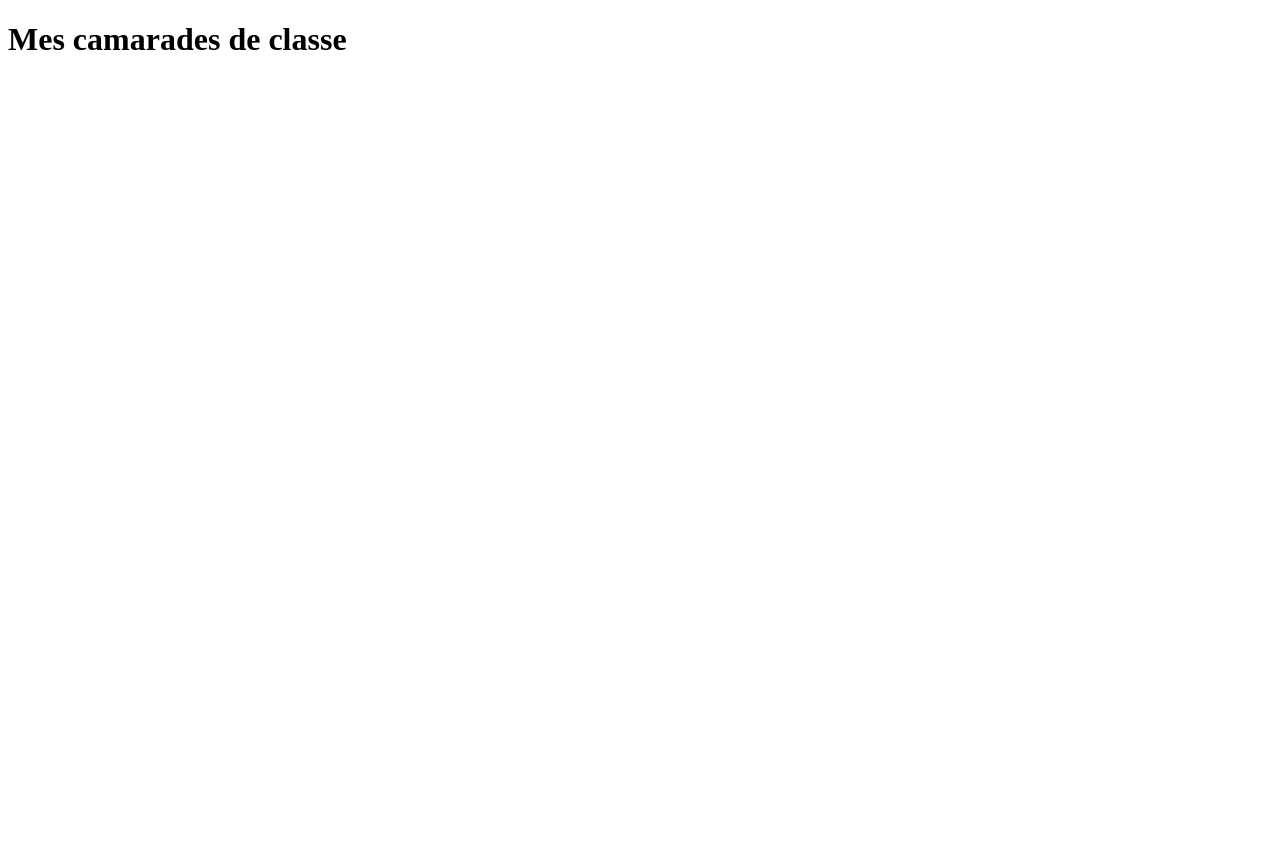
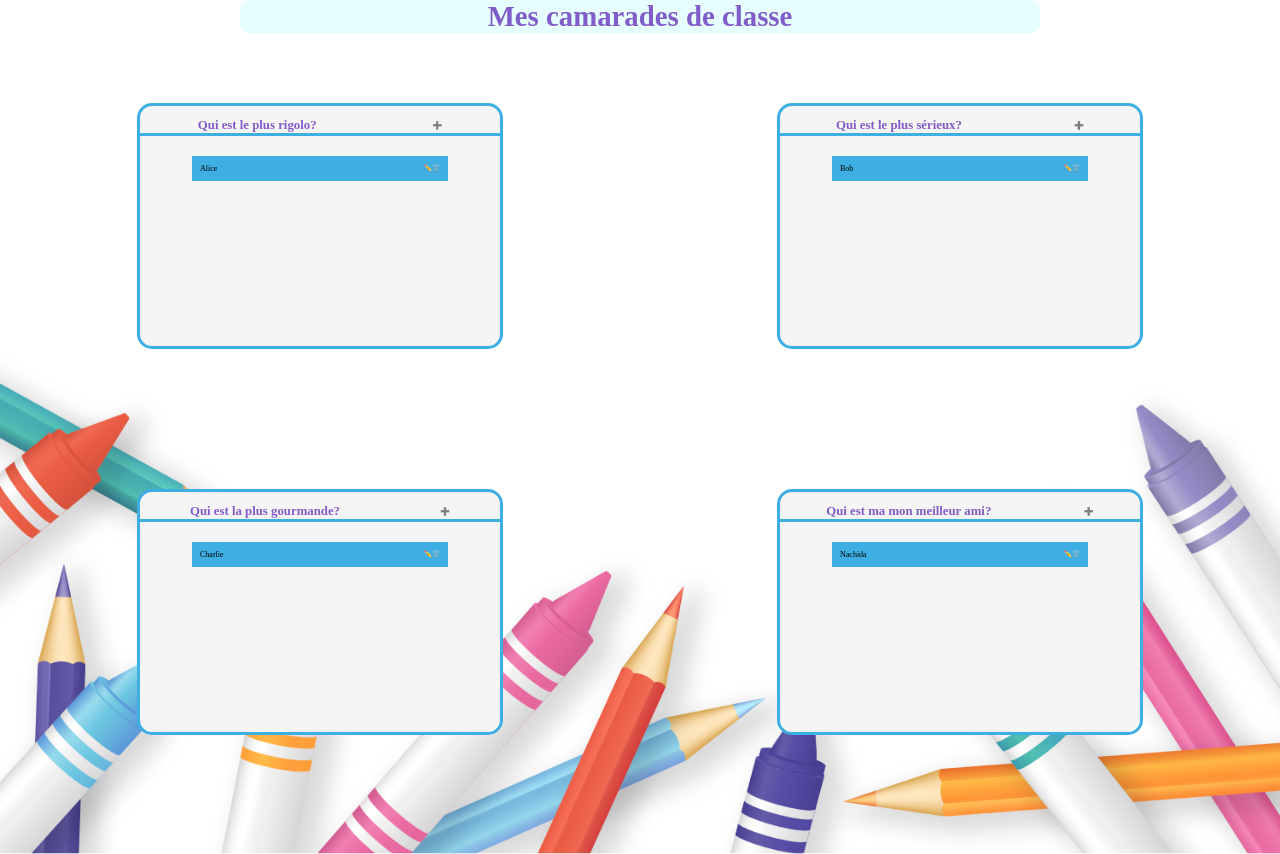
Before and after one commit to NachidaOUASTI/project_meAtSchool, a plain HTML site: page index.html in a window 1280 px wide. Shown: the top 854 px of the page. Before the commit the page ends 800 px from the top, so only its background shows below. Drawn offline with Linux system fonts and the light colour scheme; the site is published under a folder, as on GitHub Pages, so addresses that start at the root find nothing.

Commit message:
init2 test

```diff
--- a/html/index.html
+++ b/index.html
@@ -4,7 +4,7 @@
 <head>
     <meta charset="UTF-8">
     <meta name="viewport" content="width=device-width, initial-scale=1.0">
-    <link rel="stylesheet" type="text/css" href="/css/styles.css">
+    <link rel="stylesheet" type="text/css" href="./css/styles.css">
     <title>Mes camarades de classe</title>
 </head>
 
@@ -16,7 +16,7 @@
    <section id="cardSection">
 
    </section>
-<script src="/js/script.js"></script>
+<script src="./js/script.js"></script>
 </body>
 
 </html>
```
